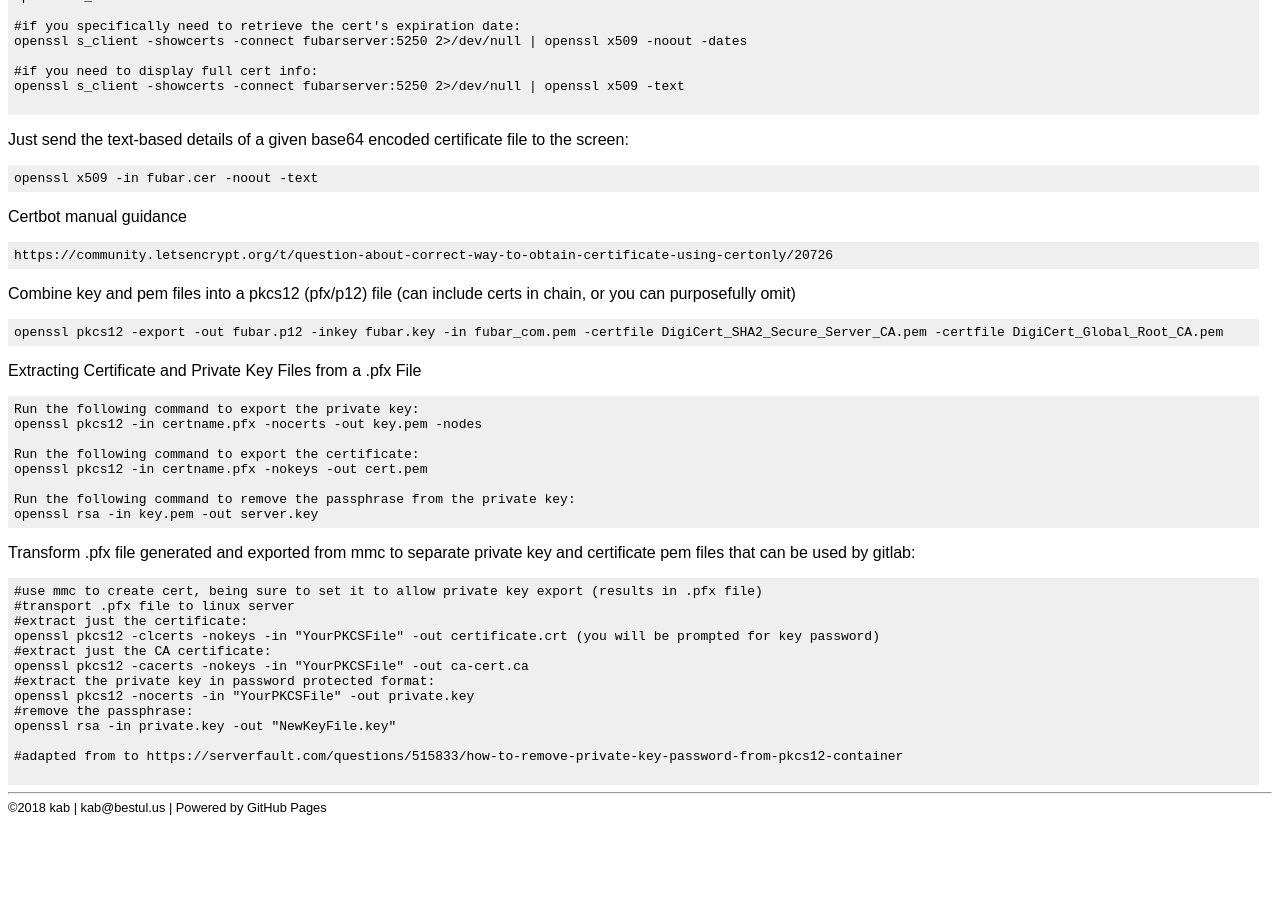
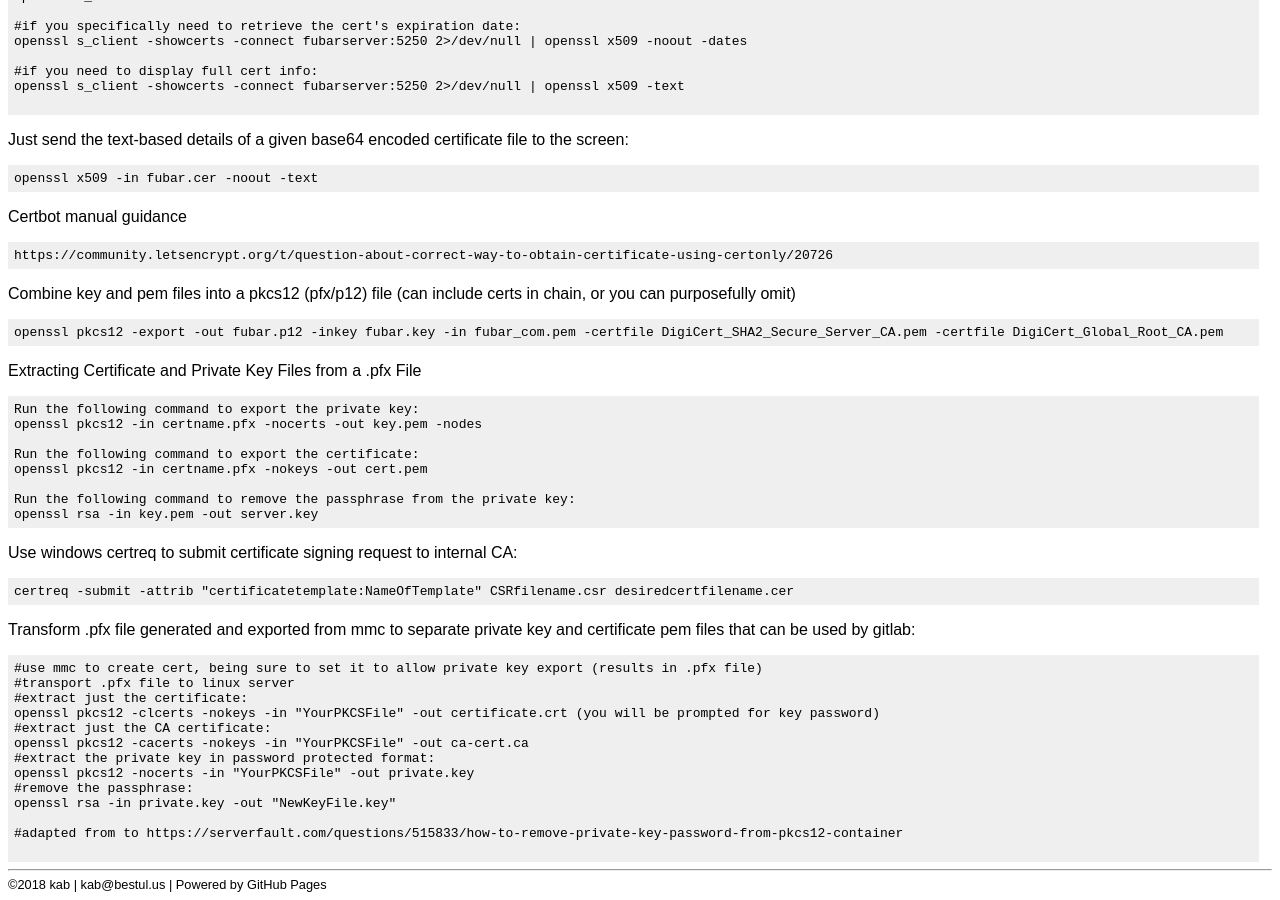
Before and after one commit to kabtech/kab, a Jekyll site: the page built from ccc/openssl.md, in a window 1280 px wide and 900 px high, scrolled down 870 px. Built offline with Jekyll 4.4.1, drawn with Linux system fonts in a browser that asks for light colours; before the commit the page ends 1693 px from its top, so only the background shows below that.

Commit message:
Update openssl.md

````diff
--- a/ccc/openssl.md
+++ b/ccc/openssl.md
@@ -90,6 +90,10 @@ openssl pkcs12 -in certname.pfx -nokeys -out cert.pem
 Run the following command to remove the passphrase from the private key:
 openssl rsa -in key.pem -out server.key
 ```
+Use windows certreq to submit certificate signing request to internal CA:
+```
+certreq -submit -attrib "certificatetemplate:NameOfTemplate" CSRfilename.csr desiredcertfilename.cer
+```
 
 Transform .pfx file generated and exported from mmc to separate private key and certificate pem files that can be used by gitlab:
 ```
````
